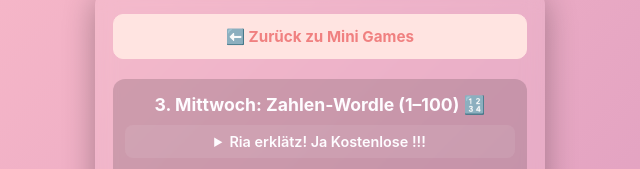
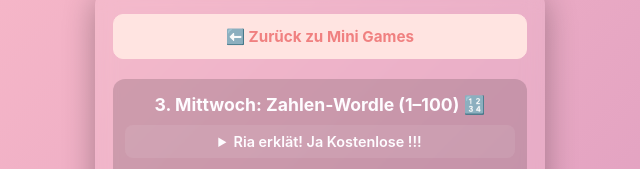
Before and after one commit to sonstigesfp-prog/1912, a plain HTML site: page mittwoch.html in a window 1280 px wide. Shown: the part 129-298 px from the top of the page, 320-960 px from the left. Drawn offline with Linux system fonts and the light colour scheme.

Commit message:
Update mittwoch.html

```diff
--- a/mittwoch.html
+++ b/mittwoch.html
@@ -16,7 +16,7 @@
    <div class="game-box">
     <h3>3. Mittwoch: Zahlen-Wordle (1–100) 🔢</h3>
     <details class="anleitung-box">
-    <summary>Ria erklätz! Ja Kostenlose !!!</summary>
+    <summary>Ria erklät! Ja Kostenlose !!!</summary>
     <p> Kannst du meine Gedanken lesen? Stelle es unter Beweis. Nur zahlen zwischen 1-100 </p>
 </details>
     <!-- 5 Kästchen-Zeilen für die 5 Versuche -->
```
